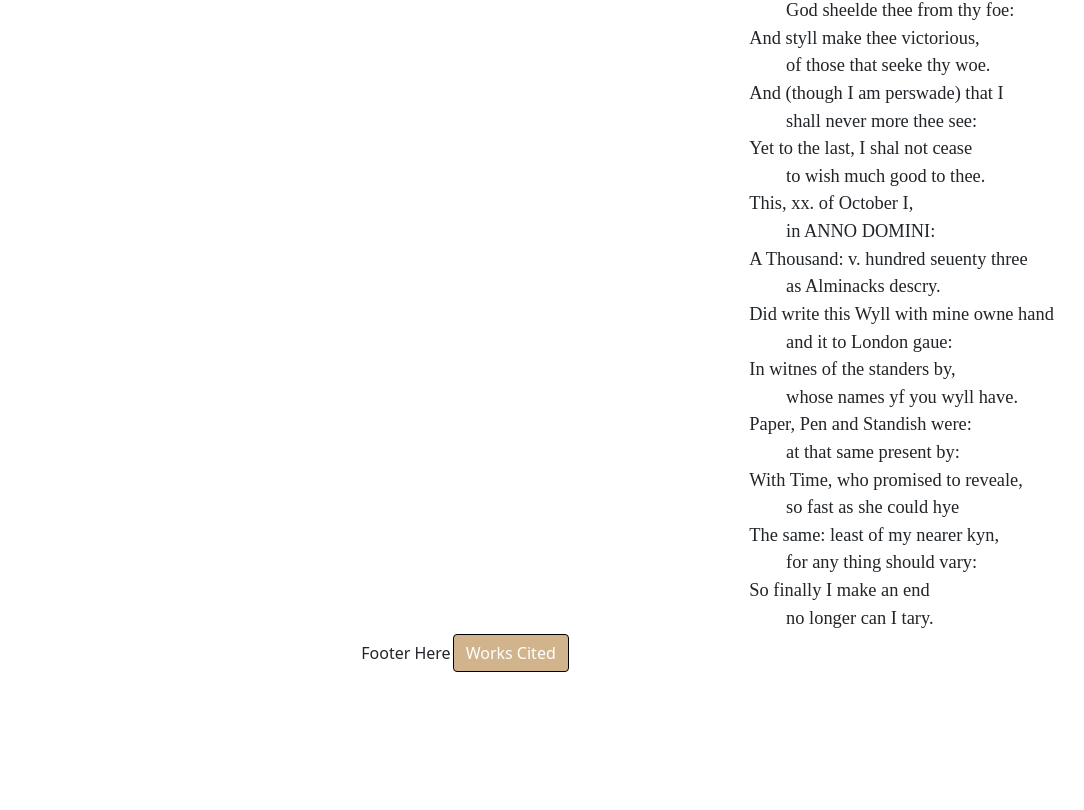
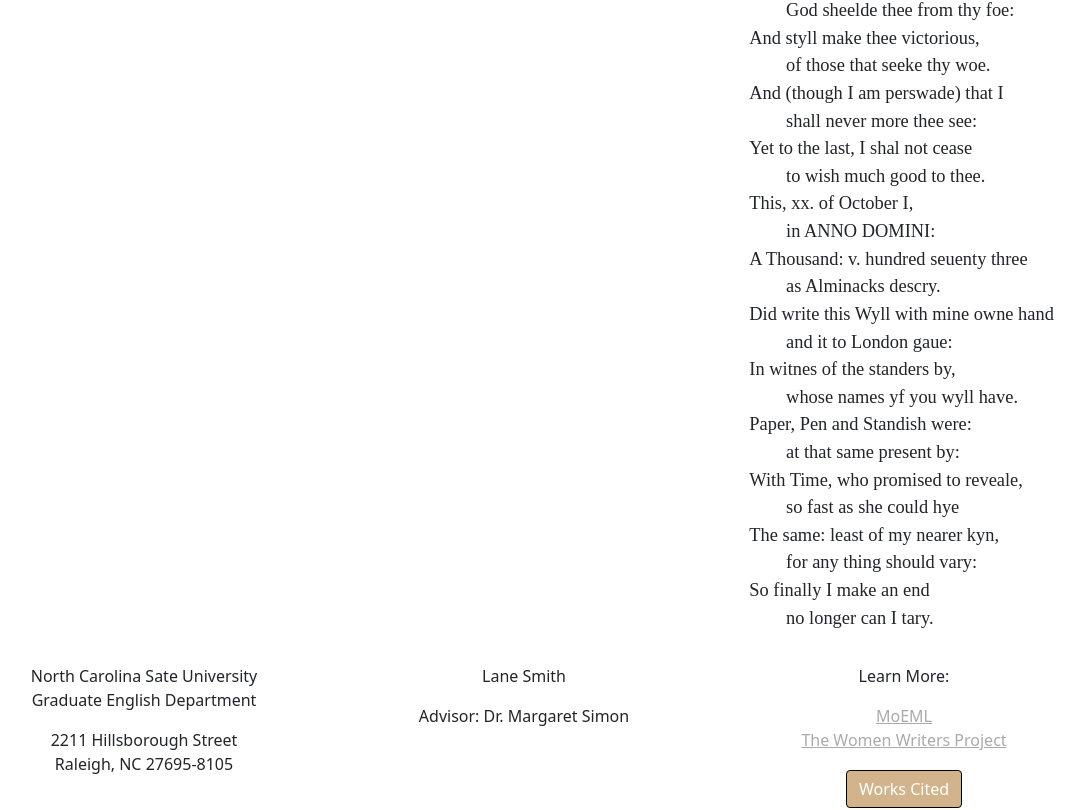
Before and after one commit to danielfitzpatrick314/MapProject, a React (Create React App) app: page / in a window 1280 px wide. Shown: the part 9591-10401 px from the top of the page, without its empty margins (116-1200 px from the left). Before the commit the page ends 10275 px from the top, so only its background shows below. Built offline with nearby package versions, Linux system fonts and the light colour scheme.

Commit message:
Footer Added

```diff
--- a/src/App.css
+++ b/src/App.css
@@ -67,9 +67,15 @@ mark {
  }
 
  .p-footer{
+   /* background-color: aquamarine; */
     text-align: center;
-    display: inline-flex;
+    /* display: inline-flex; */
     align-items: center;
     justify-content: center;
-    margin-bottom: 10px;
+    margin-top: 2rem;
+    margin-bottom: 1rem;
  }
+
+ .p-shade-txt {
+   color: #aaa;
+ }
--- a/src/components/Footer.jsx
+++ b/src/components/Footer.jsx
@@ -1,5 +1,5 @@
 import React, { Component } from 'react';
-import { Container, Row, Col, Button, Image, Modal } from 'react-bootstrap';
+import { Container, Row, Col, Modal, Button } from 'react-bootstrap';
 
 class Footer extends Component{
     constructor(props){
@@ -18,9 +18,20 @@ class Footer extends Component{
                     <Modal.Body><p>Whitney, Isabella. "Will and Treatment by Isabella Whitney." <i>Poetry Foundation</i>, Poetry Foundation, 2022, <a href="https://www.poetryfoundation.org/poems/45991/will-and-testament">https://www.poetryfoundation.org/poems/45991/will-and-testament</a></p> </Modal.Body>
                 </Modal>
                 <Row>
-                    <span>Footer Here</span>
+                    <Col sm={4}>
+                        <p>North Carolina Sate University<br/>Graduate English Department</p>
+                        <p>2211 Hillsborough Street<br/>Raleigh, NC 27695-8105</p>
+                    </Col>
+                    <Col sm={4}>
+                        <p>Lane Smith</p>
+                        <p>Advisor: Dr. Margaret Simon</p>
+                    </Col>
+                    <Col sm={4}>
+                        <p>Learn More:</p>
+                        <p className='p-shade-txt'><u>MoEML<br/>The Women Writers Project</u></p>
+                        <Button variant="primary" onClick={() => this.setState({ show: true })}>Works Cited</Button>
+                    </Col>
                 </Row>
-                <Button variant="primary" onClick={() => this.setState({ show: true })}>Works Cited</Button>
             </Container>
         )
     }
```
